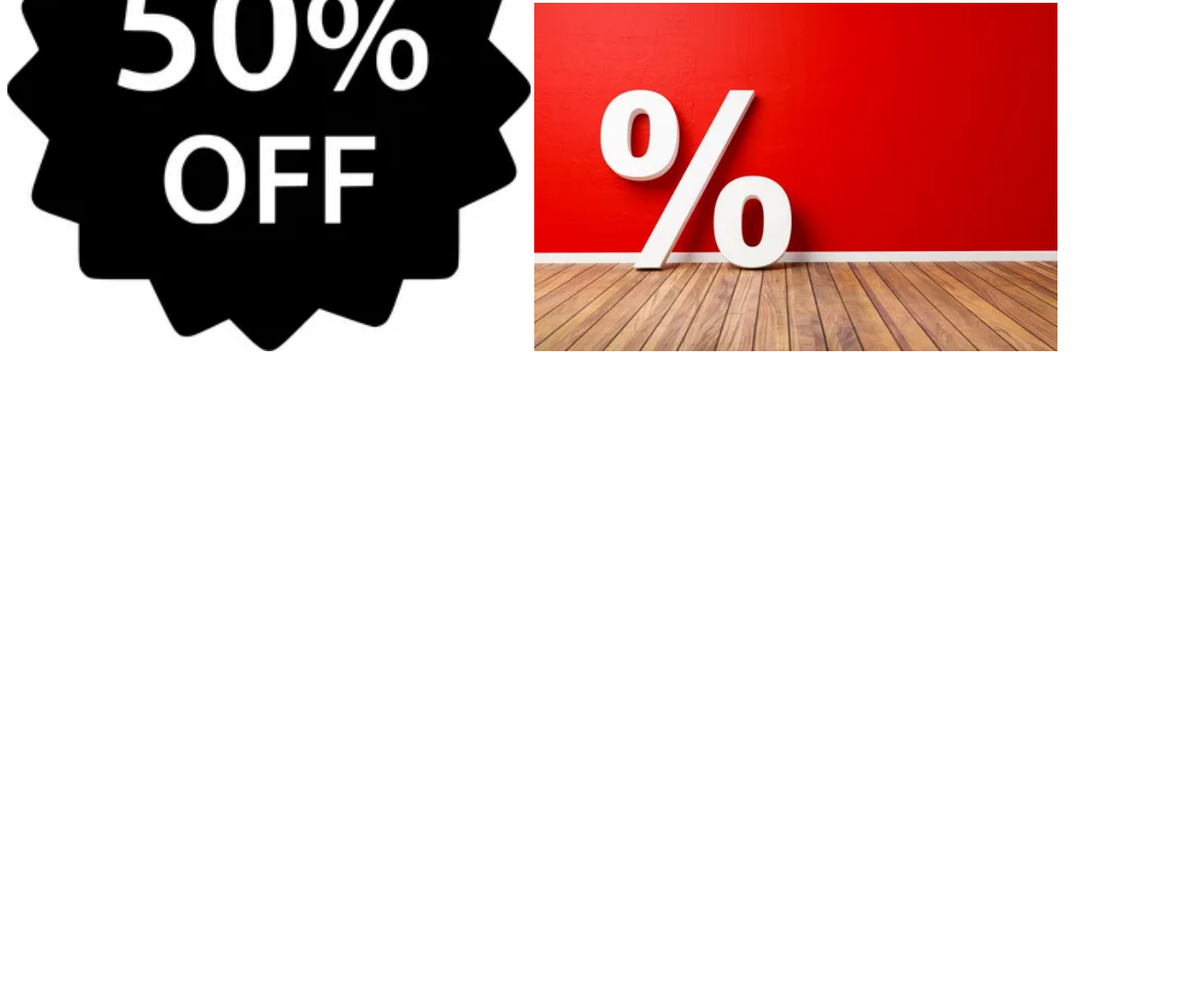
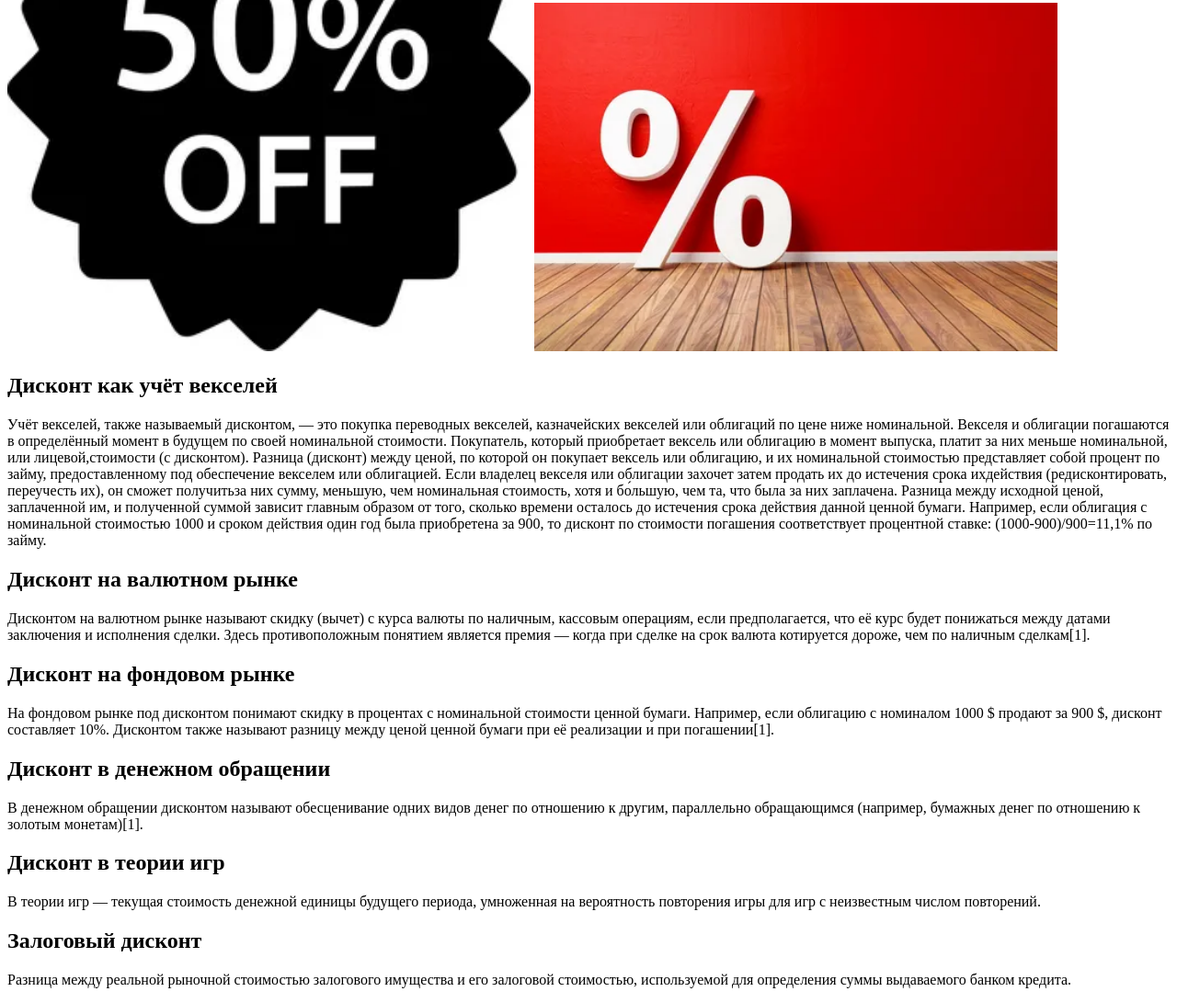
Before and after one commit to MarcusRonnast/Work, a plain HTML site: page discount.html in a window 1280 px wide. Shown: the part 629-1720 px from the top of the page at 92% size. Before the commit the page ends 1031 px from the top, so only its background shows below. Drawn offline with Linux system fonts and the light colour scheme.

Commit message:
Дополнительный текст

```diff
--- a/discount.html
+++ b/discount.html
@@ -28,5 +28,55 @@
             <img src="discount3.webp" width="45%">
             <img src="discount1.webp" width="45%">
         </p>
+        <h2>Дисконт как учёт векселей</h2>
+        <p>
+            Учёт векселей, также называемый дисконтом, — это покупка переводных векселей,
+            казначейских векселей или облигаций по цене ниже номинальной.
+            Векселя и облигации погашаются в определённый момент в будущем по своей номинальной стоимости.
+            Покупатель, который приобретает вексель или облигацию в момент выпуска, платит за них меньше номинальной,
+            или лицевой,стоимости (с дисконтом).
+            Разница (дисконт) между ценой, по которой он покупает вексель или облигацию, и их номинальной стоимостью
+            представляет собой процент по займу, предоставленному
+            под обеспечение векселем или облигацией. Если владелец векселя или облигации захочет затем продать
+            их до истечения срока ихдействия (редисконтировать, переучесть их), он сможет получитьза них сумму,
+            меньшую, чем номинальная стоимость, хотя и бо́льшую, чем та, что была за них заплачена. Разница между исходной
+            ценой, заплаченной им, и полученной суммой зависит главным образом от того,
+            сколько времени осталось до истечения срока действия данной ценной бумаги.
+            Например, если облигация с номинальной стоимостью 1000 и сроком действия один год была приобретена за 900,
+            то дисконт по стоимости погашения соответствует процентной ставке: (1000-900)/900=11,1% по займу.
+        </p>
+        <h2>Дисконт на валютном рынке</h2>
+        <p>
+            Дисконтом на валютном рынке называют скидку (вычет) с курса
+            валюты по наличным, кассовым операциям, если предполагается,
+            что её курс будет понижаться между датами заключения и исполнения сделки.
+            Здесь противоположным понятием является
+            премия — когда при сделке на срок валюта котируется дороже,
+            чем по наличным сделкам[1].
+        </p>
+
+        <h2>Дисконт на фондовом рынке</h2>
+        <p>
+            На фондовом рынке под дисконтом понимают скидку в процентах
+            с номинальной стоимости ценной бумаги.
+            Например, если облигацию с номиналом 1000 $ продают за 900 $, дисконт составляет 10%.
+            Дисконтом также называют разницу между ценой ценной бумаги при её реализации и при погашении[1].
+        </p>
+        <h2>Дисконт в денежном обращении</h2>
+        <p>
+            В денежном обращении дисконтом называют обесценивание одних видов денег по отношению к другим, параллельно
+            обращающимся (например, бумажных денег по отношению к золотым монетам)[1].
+        </p>
+        <h2>Дисконт в теории игр</h2>
+        <p>
+            В теории игр — текущая стоимость денежной единицы будущего
+            периода, умноженная на вероятность повторения игры для игр с
+            неизвестным числом повторений.
+        </p>
+        <h2>Залоговый дисконт</h2>
+        <p>
+            Разница между реальной рыночной стоимостью залогового имущества и его залоговой стоимостью,
+             используемой для определения суммы выдаваемого банком кредита.
+        </p>
     </body>
 </html>
```
